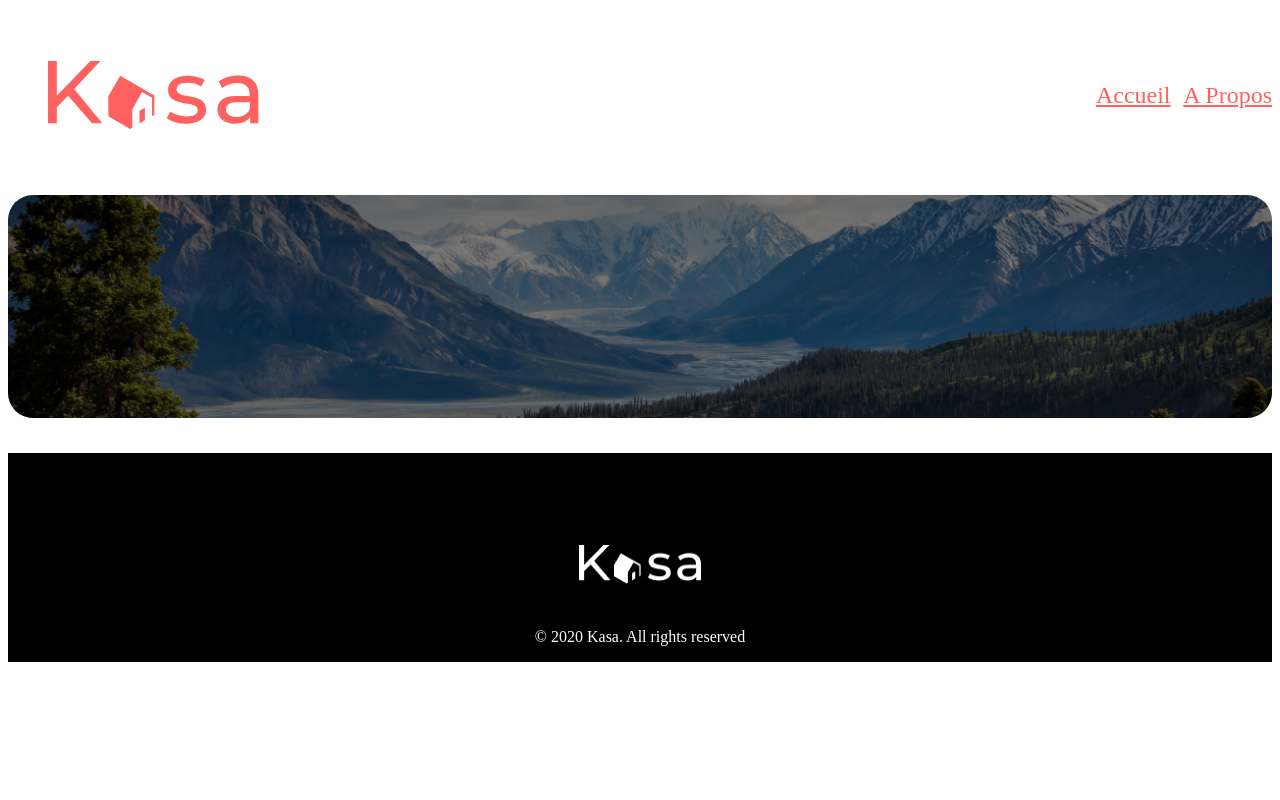
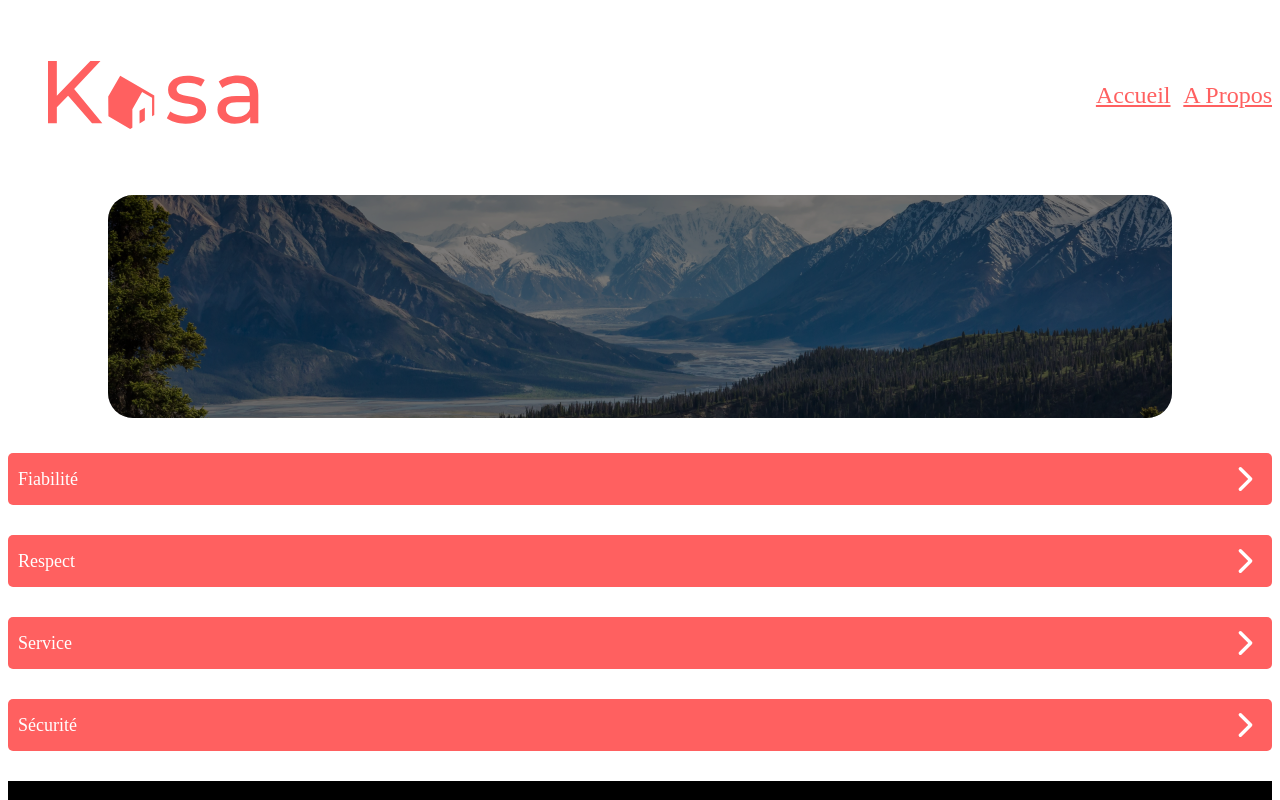
Before and after one commit to bahmanedadi/Projet8_kasa, a React (Create React App) app: page /about in a window 1280 px wide. Shown: the top 800 px of the page. Built offline with nearby package versions, Linux system fonts and the light colour scheme.

Commit message:
creation css Collapse

```diff
--- a/src/components/Banner/Banner.scss
+++ b/src/components/Banner/Banner.scss
@@ -2,6 +2,8 @@
     height: 223px;
     margin-top: 50px;
     margin-bottom: 35px;
+    margin-left: 100px;
+  margin-right: 100px;
     position: relative;
 
     &_img {
--- a/src/components/Collapse/Collapse.js
+++ b/src/components/Collapse/Collapse.js
@@ -1,14 +1,21 @@
-const Collapse = ({ title, children }) =>{
+import React, { useState } from 'react';
+import './Collapse.scss';
+
+export default function Collapse(props) {
+    const [isOpen, setIsOpen] = useState(false);
+
+    function openCloseCollapse() {
+        if(isOpen) {
+            setIsOpen(false);
+        } else {
+            setIsOpen(true);
+        }
+    }
+
     return(
-        <div>
-
-
-
-        <h2>{title}</h2>
-        <div> {children}</div>
-
+        <div className="Collapse">
+           <div onClick={openCloseCollapse} className={isOpen ? "Collapse-title open" : "Collapse-title"}>{props.title}</div>
+           <div className={isOpen ? "Collapse-content" : "Collapse-content hidden"}>{props.children}</div>
         </div>
-
     )
 }
-export default Collapse;
--- /dev/null
+++ b/src/components/Collapse/Collapse.scss
@@ -0,0 +1,39 @@
+.Collapse {
+    margin-bottom: 30px;
+    &-title {
+        background: var(--Red, #FF6060);
+        color: #FFF;
+        border-radius: 5px;
+        padding: 10px;
+        width: calc(100% - 20px);
+        display: flex;
+        align-items: center;
+        justify-content: space-between;
+        font-size: 18px;
+
+        &::after {
+            content:"";
+            display: block;
+            height: 32px;
+            width: 32px;
+            background-image: url(arrow.svg);
+            transform: rotate(-90deg);
+        }
+        &.open {
+            &::after {
+                transform: rotate(0);
+            }
+        }
+    }
+    &-content {
+        padding: 20px;
+        background-color: #F6F6F6;
+        color: #FF6060;
+        p {
+            line-height: 22px;
+        }
+    }
+    .hidden {
+        display: none;
+    }
+}
--- a/src/components/Gallery/Gallery.js
+++ b/src/components/Gallery/Gallery.js
@@ -12,4 +12,5 @@ function Gallery(){
         </div>
     )
 }
+
 export default Gallery;
--- a/src/index.css
+++ b/src/index.css
@@ -1,4 +1,5 @@
 body {
+  background-color: aqua;
   margin: 0;
   font-family: -apple-system, BlinkMacSystemFont, 'Segoe UI', 'Roboto', 'Oxygen',
     'Ubuntu', 'Cantarell', 'Fira Sans', 'Droid Sans', 'Helvetica Neue',
--- a/src/pages/About/About.js
+++ b/src/pages/About/About.js
@@ -1,10 +1,15 @@
 import Banner from "../../components/Banner/Banner";
 import imgHomeBanner from "../../assets/images/banner/aboutBanner.png";
+import Collapse from "../../components/Collapse/Collapse";
 
 function About() {
     return (
-            <div>
+        <div className='container'>
             <Banner image={imgHomeBanner} />
+            <Collapse title="Fiabilité"></Collapse>
+            <Collapse title="Respect">  </Collapse>
+            <Collapse title="Service"> </Collapse>
+            <Collapse title="Sécurité">  </Collapse>
         </div>
     )
 }
--- a/src/sass/index.scss
+++ b/src/sass/index.scss
@@ -4,3 +4,4 @@
 @import "../pages/Error/Error.scss";
 @import "../components//Card/Card.scss";
 @import "../components/Gallery/Gallery.scss";
+@import "../components//Collapse/Collapse.scss";
```
Also changed, not shown: src/components/Collapse/arrow.svg (added). Lines whose indentation alone changed are shown as unchanged.
